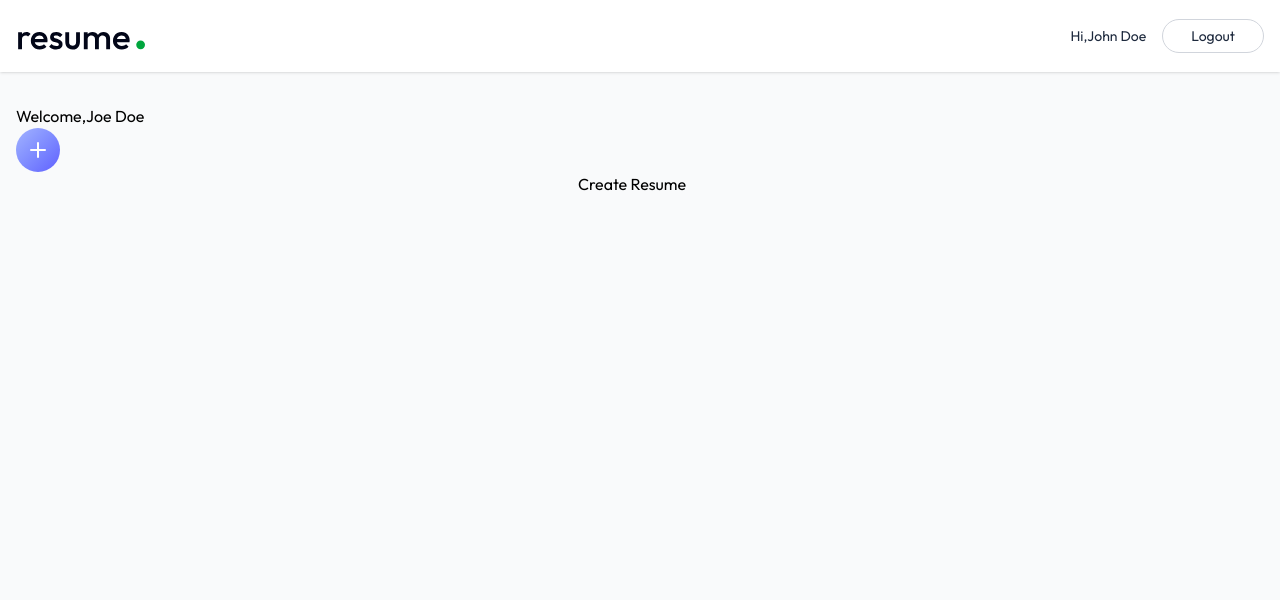
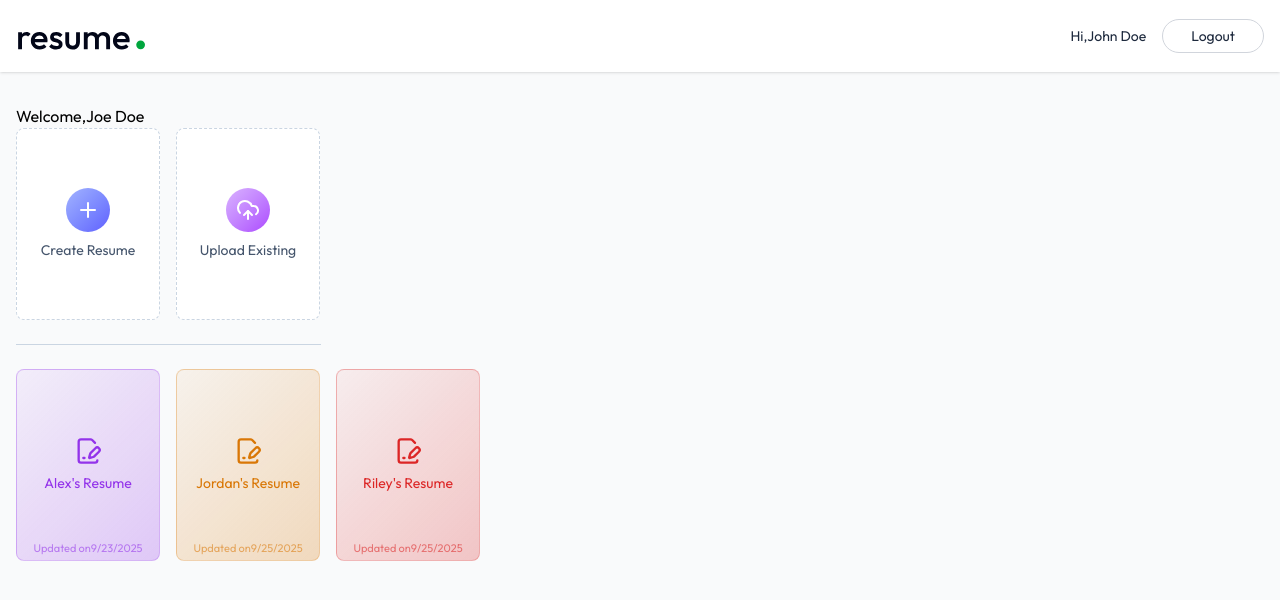
Before and after one commit to Poorvik508/AI-POWERED-RESUME-BUILDER, a React (Vite) app in the folder client/: page /app in a window 1280 px wide. Shown: the top 600 px of the page. Built offline with nearby package versions, Linux system fonts and the light colour scheme.

Commit message:
dashbord page done

```diff
--- a/client/src/pages/Dashbord.jsx
+++ b/client/src/pages/Dashbord.jsx
@@ -1,24 +1,86 @@
-import { PlusIcon } from "lucide-react"
-import React from 'react'
+import { FilePenLineIcon, PencilIcon, PlusIcon, TrashIcon, UploadCloudIcon, XIcon } from "lucide-react"
+import React, { useEffect, useState } from 'react'
+import { dummyResumeData } from "../assets/assets"
+import { Form } from "react-router-dom"
 
 const Dashbord = () => {
+  const colors=['#9333ea','#d97706',"#dc2626",'#0284c7','#16a34a']
+  const [allResumes, setAllResumes] = useState([])
+  const [showCreateResume, setShowCreateResume] = useState(false)
+  const [showUploadResume, setShowUploadResume] = useState(false)
+  const [title, setTitle] = useState('')
+  const [resume, setResume] = useState(null)
+  const [editResumeId, setEditResumeId] = useState('')
+
+  const loadAllResumes = async () => {
+    setAllResumes(dummyResumeData)
+  }
+  useEffect(() => {
+    loadAllResumes();
+  },[])
   return (
     <div>
       <div className="max-7xl mx-auto px-4 py-8">
         <p>Welcome,Joe Doe</p>
         <div className="flex gap-4 ">
-          <button className="w-full">
-            <PlusIcon className="size-11 transition-all duration-300 p-2.5 bg-gradient-to-br from-indigo-300 to-indigo-500 text-white rounded-full"/>
-            <p>Create Resume</p>
+          <button
+            className="w-full bg-white sm:max-w-36 h-48 flex flex-col items-center
+          justify-center rounded-lg gap-2 text-slate-600 border border-dashed border-slate-300 group hover:border-indigo-500
+         hover:shadow-lg transition-all duration-300 cursor-pointer  "
+          >
+            <PlusIcon className="size-11 transition-all duration-300 p-2.5 bg-gradient-to-br from-indigo-300 to-indigo-500 text-white rounded-full" />
+            <p className="text-sm group-hover:text-indigo-600 transition-all duration-300">
+              Create Resume
+            </p>
           </button>
-          <button></button>
+          <button
+            className="w-full bg-white sm:max-w-36 h-48 flex flex-col items-center
+          justify-center rounded-lg gap-2 text-slate-600 border border-dashed border-slate-300 group hover:border-purple-500
+         hover:shadow-lg transition-all duration-300 cursor-pointer  "
+          >
+            <UploadCloudIcon className="size-11 transition-all duration-300 p-2.5 bg-gradient-to-br from-purple-300 to-purple-500 text-white rounded-full" />
+            <p className="text-sm group-hover:text-purple-600 transition-all duration-300">
+              Upload Existing
+            </p>
+          </button>
 
         </div>
+        <hr className="border-slate-300 my-6 sm:w-[305px]" />
+        <div className="grid grid-cols-2 sm:flex flex-wrap gap-4">
+          {allResumes.map((resume,index) => {
+            const baseColor = colors[index % colors.length];
+            return (
+              <button
+                key={index}
+                className="relative w-full sm:max-w-36 h-48 flex flex-col items-center justify-center rounded-lg gap-2 border group hover:shadow-lg transition-all duration-300 cursor-pointer"
+                style={{
+                  background: `linear-gradient(135deg,${baseColor}10,${baseColor}40)`,
+                  borderColor:baseColor+"40"
+                }}
 
+              ><FilePenLineIcon className="size-7 group-hover:scale-105 transition-all" style={{ color: baseColor }} />
+                <p className="text-sm group-hover:scale-105 transition-all px-2 text-center" style={{color:baseColor}}>{resume.title }</p>
+                <p className="absolute bottom-1 text-[11px] text-slate-400 group-hover:text-slate-500 transition-all duration-300 px-2 text-center" style={{ color: baseColor + '90' }}>Updated on{new Date(resume.updatedAt).toLocaleDateString()}</p>
+                <div className="absolute top-1 right-1 group-hover:flex items-center hidden">
+                  <TrashIcon className="size-7 p-1.5 hover:bg-white/50 rounded text-slate-700 transition-colors"/>
+                  <PencilIcon className="size-7 p-1.5 hover:bg-white/50 rounded text-slate-700 transition-colors"/>
+                </div>
+              </button>
+            );
+          }) }
+        </div>
+        {showCreateResume && (<from className=" fixed inset-0 bg-black/70 backdrop-blur bg-opacity-50
+        z-10 flex items-center justify-center" action=''>
+          <div onClick={e=>e.stopPropagation()} className="relative bg-slate-50 border shadow-md rounded-lg w-full max-w-sm p-6">
+            <h2 className="text-xl font-bold mb-4">Create a Resume</h2>
+            <input type="text" placeholder="Enter resume title." className="w-full px-4 py-2 mb-4 focus:border-green-600 ring-green-600 required" />
+            <button className="w-full py-2 bg-green-600 text-white rounded hover:bg-green-700 transition-colors">Create Resume</button>
+            <XIcon className="absolute top-4 right-4 text-slate-400 hover:text-slate-600 cursor-pointer transition-colors" onClick={() => { setShowCreateResume(false);setTitle('') }}/>
+          </div>
+        </from>)}
       </div>
-
     </div>
-  )
+  );
 }
 
 export default Dashbord
```
